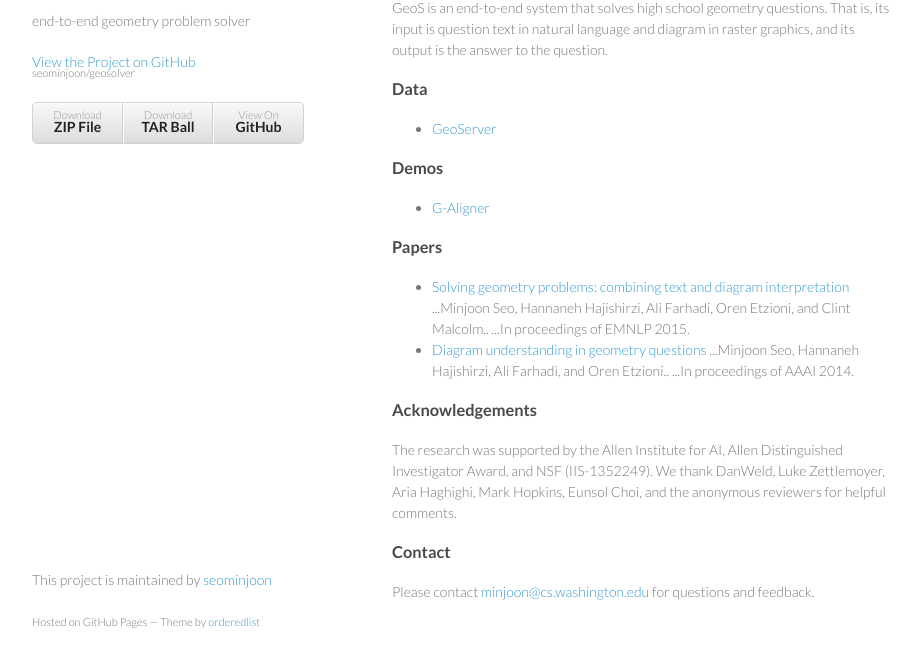
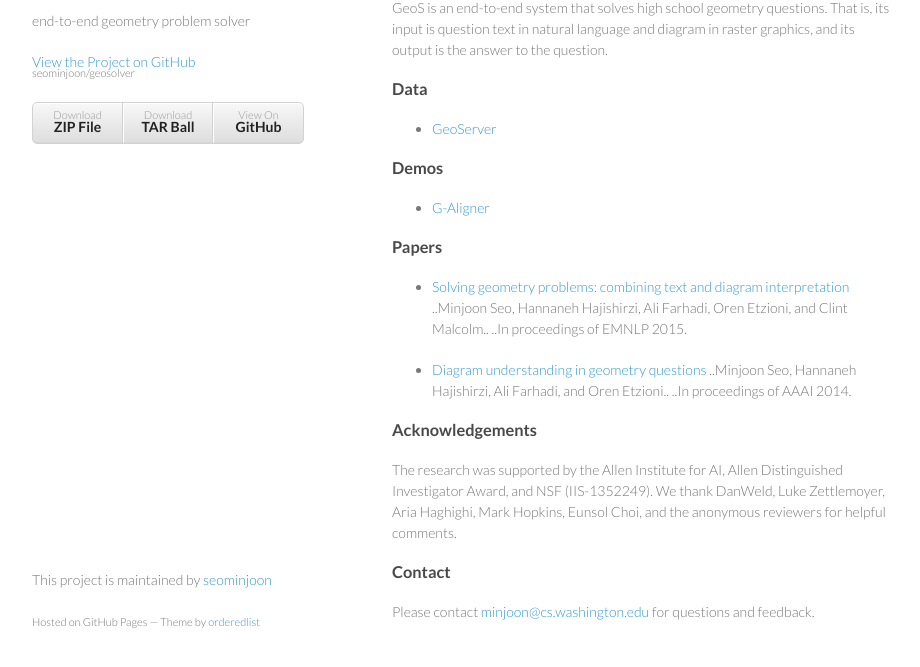
Before and after one commit to seominjoon/geosolver, a plain HTML site: page index.html in a window 1280 px wide. Shown: the part 99-766 px from the top of the page, without its empty margins (178-1098 px from the left). Drawn offline with Linux system fonts and the light colour scheme.

```diff
--- a/index.html
+++ b/index.html
@@ -51,14 +51,12 @@
 <a id="papers" class="anchor" href="#papers" aria-hidden="true"><span class="octicon octicon-link"></span></a>Papers</h3>
 
 <ul>
-<li>
-<a href="http://seominjoon.github.io/geosolver/images/emnlp2015.pdf">Solving geometry problems: combining text and diagram interpretation</a>
-...Minjoon Seo, Hannaneh Hajishirzi, Ali Farhadi, Oren Etzioni, and Clint Malcolm..
-...In proceedings of EMNLP 2015.</li>
-<li>
-<a href="http://seominjoon.github.io/geosolver/images/aaai2014.pdf">Diagram understanding in geometry questions</a>
-...Minjoon Seo, Hannaneh Hajishirzi, Ali Farhadi, and Oren Etzioni..
-...In proceedings of AAAI 2014.</li>
+<li><p><a href="http://seominjoon.github.io/geosolver/images/emnlp2015.pdf">Solving geometry problems: combining text and diagram interpretation</a>
+..Minjoon Seo, Hannaneh Hajishirzi, Ali Farhadi, Oren Etzioni, and Clint Malcolm..
+..In proceedings of EMNLP 2015.</p></li>
+<li><p><a href="http://seominjoon.github.io/geosolver/images/aaai2014.pdf">Diagram understanding in geometry questions</a>
+..Minjoon Seo, Hannaneh Hajishirzi, Ali Farhadi, and Oren Etzioni..
+..In proceedings of AAAI 2014.</p></li>
 </ul>
 
 <h3>
--- a/params.json
+++ b/params.json
@@ -1 +1 @@
-{"name":"GeoS","tagline":"end-to-end geometry problem solver","body":"### About\r\nGeoS is an end-to-end system that solves high school geometry questions. That is, its input is question text in natural language and diagram in raster graphics, and its output is the answer to the question. \r\n\r\n### Data\r\n- [GeoServer](https://github.com/seominjoon/GeoServer)\r\n\r\n### Demos\r\n- [G-Aligner](http://trusty.cs.washington.edu:9239/vpsel/)\r\n\r\n### Papers\r\n- [Solving geometry problems: combining text and diagram interpretation](http://seominjoon.github.io/geosolver/images/emnlp2015.pdf)\r\n...Minjoon Seo, Hannaneh Hajishirzi, Ali Farhadi, Oren Etzioni, and Clint Malcolm..\r\n...In proceedings of EMNLP 2015.\r\n- [Diagram understanding in geometry questions](http://seominjoon.github.io/geosolver/images/aaai2014.pdf)\r\n...Minjoon Seo, Hannaneh Hajishirzi, Ali Farhadi, and Oren Etzioni..\r\n...In proceedings of AAAI 2014.\r\n\r\n### Acknowledgements\r\nThe research was supported by the Allen Institute for AI, Allen Distinguished Investigator Award, and NSF (IIS-1352249). We thank DanWeld, Luke Zettlemoyer, Aria Haghighi, Mark Hopkins, Eunsol Choi, and the anonymous reviewers for helpful comments.\r\n\r\n### Contact\r\nPlease contact [minjoon@cs.washington.edu](mailto:minjoon@cs.washington.edu) for questions and feedback.\r\n","google":"UA-39035380-4","note":"Don't delete this file! It's used internally to help with page regeneration."}
+{"name":"GeoS","tagline":"end-to-end geometry problem solver","body":"### About\r\nGeoS is an end-to-end system that solves high school geometry questions. That is, its input is question text in natural language and diagram in raster graphics, and its output is the answer to the question. \r\n\r\n### Data\r\n- [GeoServer](https://github.com/seominjoon/GeoServer)\r\n\r\n### Demos\r\n- [G-Aligner](http://trusty.cs.washington.edu:9239/vpsel/)\r\n\r\n### Papers\r\n- [Solving geometry problems: combining text and diagram interpretation](http://seominjoon.github.io/geosolver/images/emnlp2015.pdf)\r\n..Minjoon Seo, Hannaneh Hajishirzi, Ali Farhadi, Oren Etzioni, and Clint Malcolm..\r\n..In proceedings of EMNLP 2015.\r\n\r\n- [Diagram understanding in geometry questions](http://seominjoon.github.io/geosolver/images/aaai2014.pdf)\r\n..Minjoon Seo, Hannaneh Hajishirzi, Ali Farhadi, and Oren Etzioni..\r\n..In proceedings of AAAI 2014.\r\n\r\n### Acknowledgements\r\nThe research was supported by the Allen Institute for AI, Allen Distinguished Investigator Award, and NSF (IIS-1352249). We thank DanWeld, Luke Zettlemoyer, Aria Haghighi, Mark Hopkins, Eunsol Choi, and the anonymous reviewers for helpful comments.\r\n\r\n### Contact\r\nPlease contact [minjoon@cs.washington.edu](mailto:minjoon@cs.washington.edu) for questions and feedback.\r\n","google":"UA-39035380-4","note":"Don't delete this file! It's used internally to help with page regeneration."}
```
